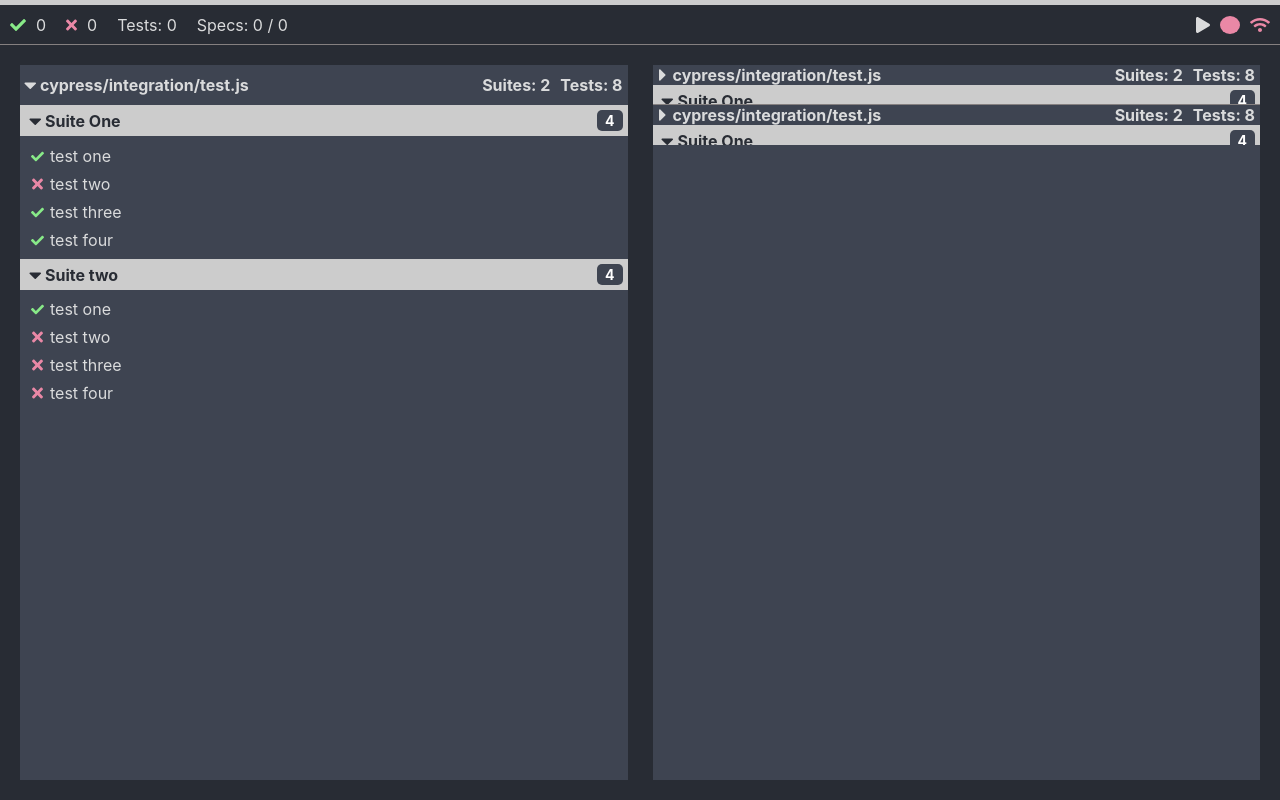
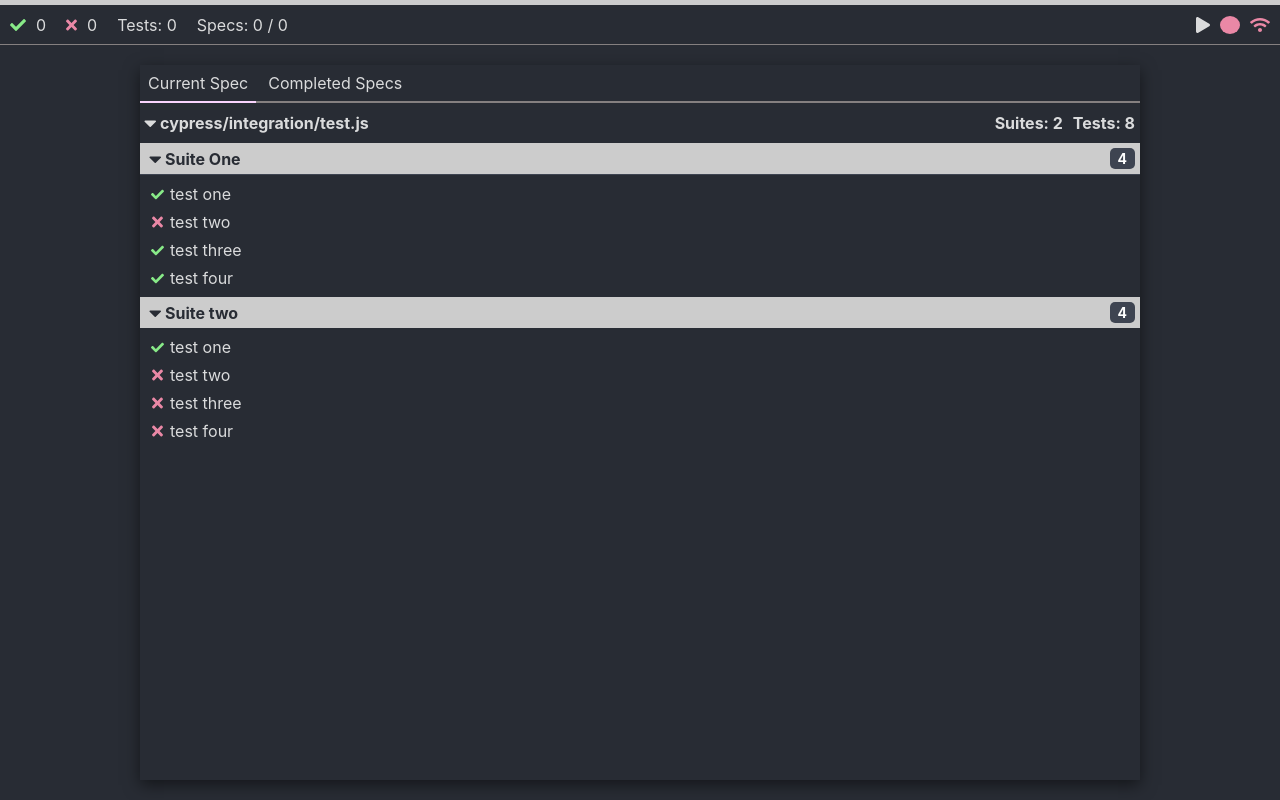
Before and after one commit to israelnyc/cypress-control, a React (Create React App) app in the folder frontend/: page / in a window 1280 px wide. Built offline with nearby package versions, Linux system fonts and the light colour scheme.

Commit message:
Change display of test results.
- Create and utilize TabNavigator component to display test results.
- Refactor Panel component a bit to update maxHeight after component
update. This also fixes issue where collapse on render
was incorrect if parent container was hidden when mounted.

```diff
--- a/frontend/src/App.js
+++ b/frontend/src/App.js
@@ -1,11 +1,12 @@
 import React from 'react';
-import classNames from 'classnames';
 import events from './status-events';
 import { getSocket } from './utils';
 import StatusBar from './components/StatusBar';
+import TabNavigator from './components/TabNavigator';
 import Spec from './components/Spec';
 import CurrentTestContext from './CurrentTestContext';
 import styles from './App.module.css';
+
 class App extends React.Component {
     constructor() {
         super();
@@ -395,28 +396,52 @@ class App extends React.Component {
                 />
 
                 <div className={styles.content}>
-                    <div
-                        className={classNames(
-                            styles.section,
-                            styles.current_spec
-                        )}>
+                    <TabNavigator
+                        classNames={{
+                            container: styles.results_navigator,
+                        }}
+                        sections={[
+                            {
+                                label: 'Current Spec',
+                                render: () => {
+                                    return (
+                                        <div>
                                             {this.state.currentSpec.suites && (
                                                 <CurrentTestContext.Provider
-                                value={this.state.currentTest}>
-                                <Spec spec={this.state.currentSpec} />
+                                                    value={
+                                                        this.state.currentTest
+                                                    }>
+                                                    <Spec
+                                                        spec={
+                                                            this.state
+                                                                .currentSpec
+                                                        }
+                                                    />
                                                 </CurrentTestContext.Provider>
                                             )}
                                         </div>
-
-                    <div
-                        className={classNames(
-                            styles.section,
-                            styles.completed_specs
-                        )}>
-                        {this.state.completedSpecs.map((spec, index) => (
-                            <Spec key={index} spec={spec} />
-                        ))}
+                                    );
+                                },
+                            },
+                            {
+                                label: 'Completed Specs',
+                                render: () => {
+                                    return (
+                                        <div>
+                                            {this.state.completedSpecs.map(
+                                                (spec, index) => (
+                                                    <Spec
+                                                        key={index}
+                                                        spec={spec}
+                                                    />
+                                                )
+                                            )}
                                         </div>
+                                    );
+                                },
+                            },
+                        ]}
+                    />
                 </div>
             </div>
         );
--- a/frontend/src/App.module.css
+++ b/frontend/src/App.module.css
@@ -1,16 +1,20 @@
 .content {
     padding: 20px;
-    display: flex;
-    gap: 25px;
     height: calc(100vh - var(--progress-bar-height) - var(--status-bar-height));
 }
 
 .section {
     width: 100%;
+    padding: 5px;
     background-color: var(--secondary-dark-color);
+    box-shadow: 0 5px 15px rgb(0 0 0 / 50%);
 }
 
-.current_spec {
+.results_navigator {
+    margin: 0 auto;
+    max-width: 1000px;
+    height: 100%;
+    box-shadow: 0 5px 15px rgb(0 0 0 / 50%);
 }
 
 .completed_specs {
--- a/frontend/src/components/Panel.js
+++ b/frontend/src/components/Panel.js
@@ -11,15 +11,21 @@ class Panel extends Component {
         rendersCollapsed: false,
     };
 
-    state = {
-        isCollapsed: false,
-    };
-
     constructor(props) {
         super(props);
 
+        this.state = {
+            isCollapsed: false,
+        };
+
         this.container = React.createRef();
         this.titleBar = React.createRef();
+    }
+
+    componentDidUpdate() {
+        this.container.current.style.maxHeight = this.state.isCollapsed
+            ? this.titleBar.current.offsetHeight + 'px'
+            : '';
     }
 
     componentDidMount() {
@@ -35,15 +41,10 @@ class Panel extends Component {
     }
 
     collapse() {
-        this.container.current.style.maxHeight =
-            this.titleBar.current.offsetHeight + 'px';
-
         this.setState({ isCollapsed: true });
     }
 
     expand() {
-        this.container.current.style.maxHeight = '';
-
         this.setState({ isCollapsed: false });
     }
 
--- /dev/null
+++ b/frontend/src/components/TabNavigator.js
@@ -0,0 +1,100 @@
+import React from 'react';
+import classNames from 'classnames';
+import styles from './TabNavigator.module.css';
+
+class TabNavigator extends React.Component {
+    static defaultProps = {
+        sections: [],
+    };
+
+    constructor(props) {
+        super(props);
+
+        this.state = {
+            currentIndex: 0,
+        };
+
+        this.tabs = React.createRef();
+        this.activeTabIndicator = React.createRef();
+
+        this.onClickHandler = this.onClickHandler.bind(this);
+    }
+
+    onClickHandler(e) {
+        this.setState({
+            currentIndex: e.target.dataset.index * 1,
+        });
+    }
+
+    updateActiveTabIndicator() {
+        const indicator = this.activeTabIndicator.current;
+        const currentTab = this.tabs.current.children[this.state.currentIndex];
+
+        indicator.style.width = currentTab.getBoundingClientRect().width + 'px';
+
+        indicator.style.left = currentTab.offsetLeft + 'px';
+    }
+
+    componentDidUpdate() {
+        this.updateActiveTabIndicator();
+    }
+
+    componentDidMount() {
+        this.updateActiveTabIndicator();
+    }
+
+    render() {
+        const { sections } = this.props;
+
+        const tabs = sections.map((section, index) => {
+            return (
+                <div
+                    key={index}
+                    data-index={index}
+                    className={classNames({
+                        [styles.tab]: true,
+                        [styles.active]: index === this.state.currentIndex,
+                    })}
+                    onClick={this.onClickHandler}
+                    role='tab'>
+                    {section.label}
+                </div>
+            );
+        });
+
+        const content = sections.map((section, index) => {
+            return (
+                <div
+                    key={index}
+                    data-index={index}
+                    className={classNames({
+                        [styles.tab_panel]: true,
+                        hidden: index !== this.state.currentIndex,
+                    })}
+                    role='tabpanel'>
+                    {section.render()}
+                </div>
+            );
+        });
+
+        return (
+            <div
+                className={classNames(
+                    styles.container,
+                    this.props.classNames.container || ''
+                )}>
+                <div className={styles.tabs_wrapper}>
+                    <div ref={this.tabs} className={styles.tabs} role='tablist'>
+                        {tabs}
+                    </div>
+                    <div
+                        ref={this.activeTabIndicator}
+                        className={styles.active_tab_indicator}></div>
+                </div>
+                <div className={styles.content}>{content}</div>
+            </div>
+        );
+    }
+}
+
+export default TabNavigator;
--- /dev/null
+++ b/frontend/src/components/TabNavigator.module.css
@@ -0,0 +1,44 @@
+.container {
+    display: flex;
+    flex-direction: column;
+    overflow: hidden;
+}
+
+.content {
+    overflow: auto;
+}
+
+.tabs_wrapper {
+    position: relative;
+}
+
+.tabs {
+    display: flex;
+    border-bottom: 2px solid var(--light-gray-border);
+}
+
+.active_tab_indicator {
+    height: 2px;
+    position: absolute;
+    bottom: 0px;
+    transition: left 300ms, width 300ms;
+    background-color: var(--active-tab-indicator-color);
+}
+
+.tab {
+    padding: 8px;
+    cursor: pointer;
+    background-color: var(--main-dark-color);
+}
+
+.tab:hover {
+    background-color: var(--secondary-dark-color);
+}
+
+.tab ~ .tab {
+    margin-left: 4px;
+}
+
+.tab_panel {
+    overflow: auto;
+}
--- a/frontend/src/index.css
+++ b/frontend/src/index.css
@@ -9,6 +9,7 @@
     --status-bar-height: 40px;
     --light-gray: #ccc;
     --light-gray-border: #858080;
+    --active-tab-indicator-color: #f9d3fd;
 }
 
 * {
```
Lines whose indentation alone changed are shown as unchanged.
